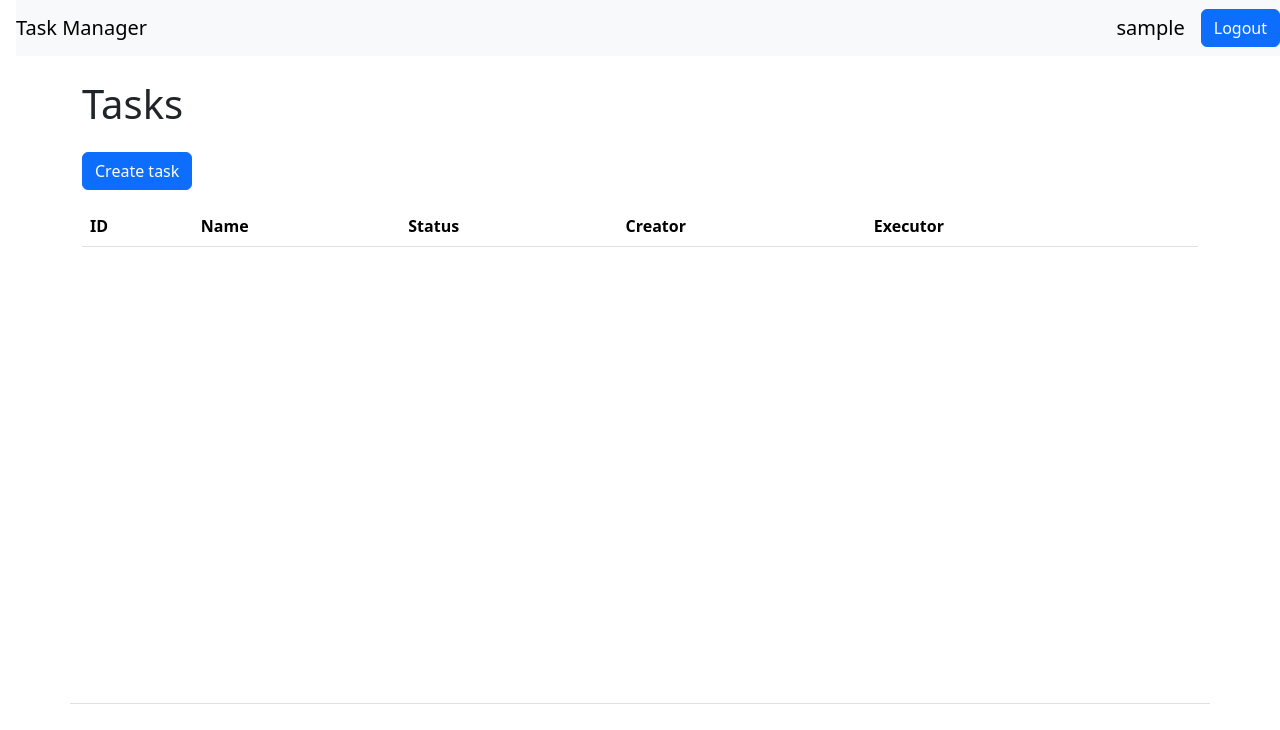
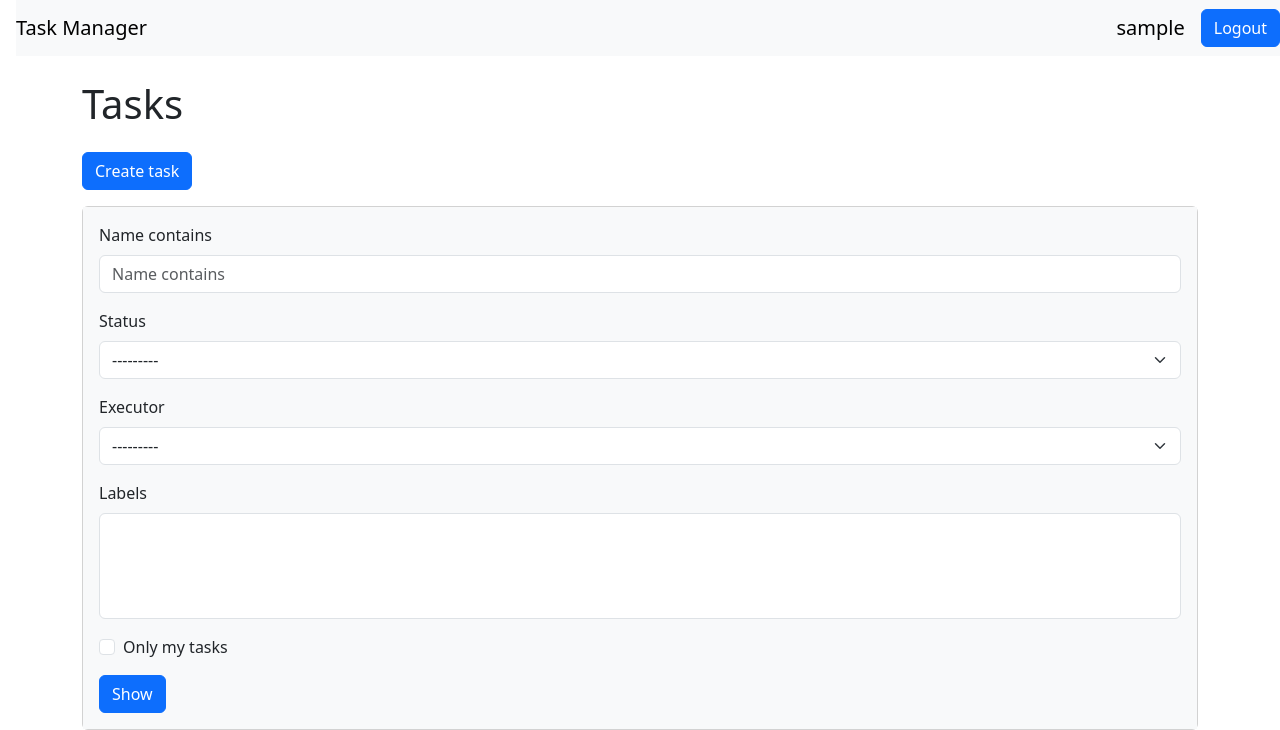
Before and after one commit to andrewqa1/python-project-52, a Django app: page /tasks/ in a window 1280 px wide. Shown: the top 730 px of the page. Run offline with Django 4.2, Linux system fonts and the light colour scheme; the visitor is signed in with stand-in values (Sample User, id 1); data comes from the database, SQL or seed files in the repository; data that the repository does not hold is empty; some libraries are stand-ins or nearby versions.

Commit message:
filters added

```diff
--- /dev/null
+++ b/task_manager/tasks/filters.py
@@ -0,0 +1,33 @@
+from django import forms
+from django.utils.translation import gettext as _
+from django_filters.filters import BooleanFilter, CharFilter, ModelChoiceFilter
+from django_filters.filterset import FilterSet
+
+from task_manager.labels.models import Label
+from task_manager.tasks.models import Task
+
+
+class TaskFilter(FilterSet):
+    name = CharFilter(lookup_expr="icontains")
+
+    self_tasks = BooleanFilter(
+        widget=forms.CheckboxInput,
+        field_name="creator",
+        method="show_self_tasks",
+        label=_("Only my tasks"),
+    )
+
+    label = ModelChoiceFilter(
+        queryset=Label.objects.all(),
+        field_name="labels",
+        label=_("Label"),
+    )
+
+    def show_self_tasks(self, queryset, name, value):
+        if value:
+            return queryset.filter(creator=self.request.user)
+        return queryset
+
+    class Meta:
+        model = Task
+        fields = ("name", "status", "executor", "self_tasks", "labels")
--- a/task_manager/tasks/views.py
+++ b/task_manager/tasks/views.py
@@ -1,15 +1,12 @@
 from django.contrib.messages.views import SuccessMessageMixin
 from django.urls import reverse_lazy
 from django.utils.translation import gettext as _
-from django.views.generic import (
-    CreateView,
-    DeleteView,
-    DetailView,
-    ListView,
-    UpdateView,
-)
+from django.views.generic import (CreateView, DeleteView, DetailView, ListView,
+                                  UpdateView)
+from django_filters.views import FilterView
 
 from task_manager.mixins import AuthRequiredMixin, NoPermissionRedirectMixin
+from task_manager.tasks.filters import TaskFilter
 from task_manager.tasks.forms import TaskCreateUpdateForm
 from task_manager.tasks.mixins import CheckIsUserTaskCreatorMixin
 from task_manager.tasks.models import Task
@@ -28,9 +25,10 @@ class TaskCreateView(
         return super().form_valid(form)
 
 
-class TaskListView(NoPermissionRedirectMixin, AuthRequiredMixin, ListView):
+class TaskListView(NoPermissionRedirectMixin, AuthRequiredMixin, FilterView):
     model = Task
     template_name = "tasks/index.html"
+    filterset_class = TaskFilter
 
 
 class TaskUpdateView(
--- a/task_manager/templates/tasks/detail.html
+++ b/task_manager/templates/tasks/detail.html
@@ -27,10 +27,6 @@
         <div class="col">{{ task.status }}</div>
       </div>
       <div class="row p-1">
-        <div class="col">{% translate "created date"|capfirst %}</div>
-        <div class="col">{{ task.created_at|date:"d.m.Y H:i" }}</div>
-      </div>
-      <div class="row p-1">
         <div class="col">
           <h6>{% translate "labels"|capfirst %}:</h6>
           <ul>
--- a/task_manager/templates/tasks/filter.html
+++ b/task_manager/templates/tasks/filter.html
@@ -4,9 +4,10 @@
 <div class="card mb-3">
   <div class="card-body bg-light">
     <form class="form-inline center" method="get">
+      {% bootstrap_field filter.form.name field_class='ml-2 mr-3' %}
       {% bootstrap_field filter.form.status field_class='ml-2 mr-3' %}
       {% bootstrap_field filter.form.executor field_class='mr-3 ml-2' %}
-      {% bootstrap_field filter.form.label field_class='mr-3 ml-2' %}
+      {% bootstrap_field filter.form.labels field_class='mr-3 ml-2' %}
       {% bootstrap_field filter.form.self_tasks field_class='mr-3' %}
         <input class="btn btn-primary" type="submit" value="{% translate 'Show' %}">
     </form>
--- a/task_manager/templates/tasks/index.html
+++ b/task_manager/templates/tasks/index.html
@@ -7,6 +7,8 @@
 
 {% block content %}
 <a class="btn btn-primary mb-3" href="{% url 'tasks:create' %}" role="button">{% translate "Create task" %}</a>
+
+{% include './filter.html' %}
 
 <table class="table table-striped">
   <thead>
```
Also changed, not shown: task_manager/tasks/forms.py (+8 -2 lines).
